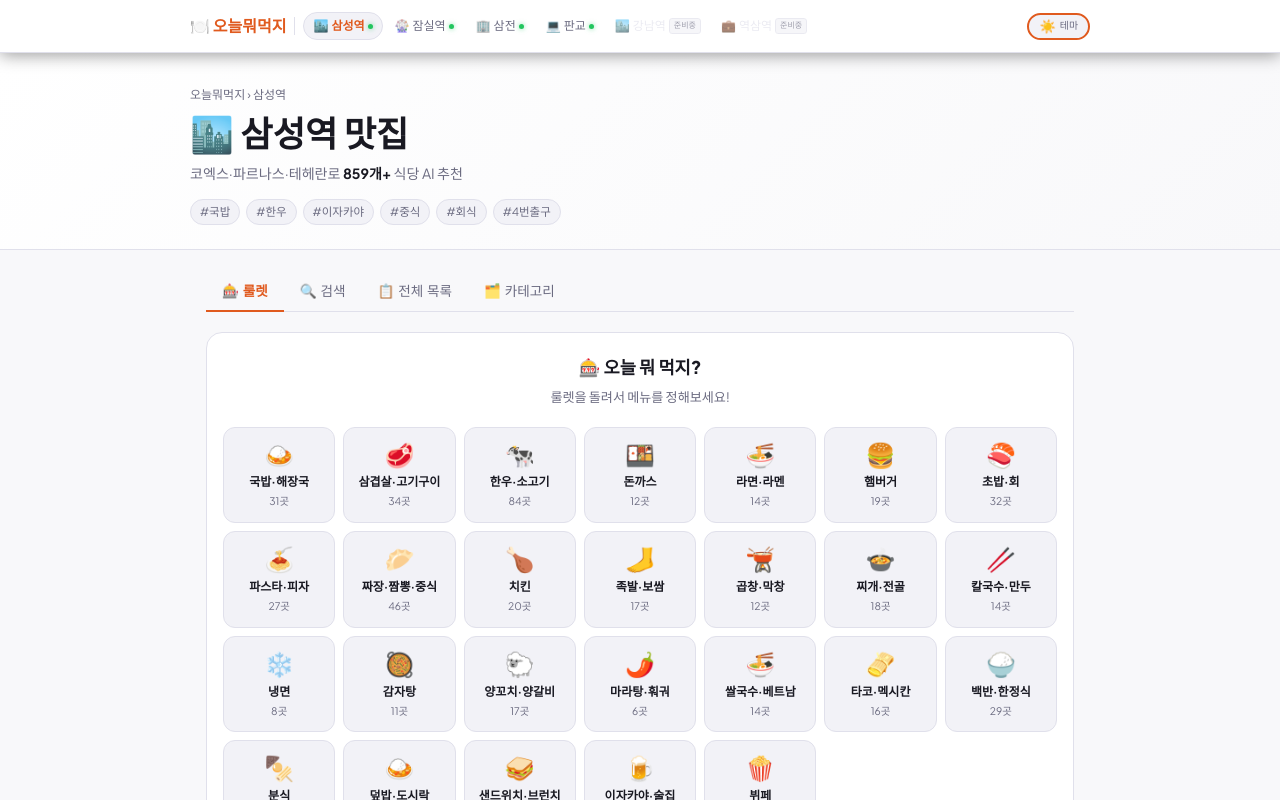
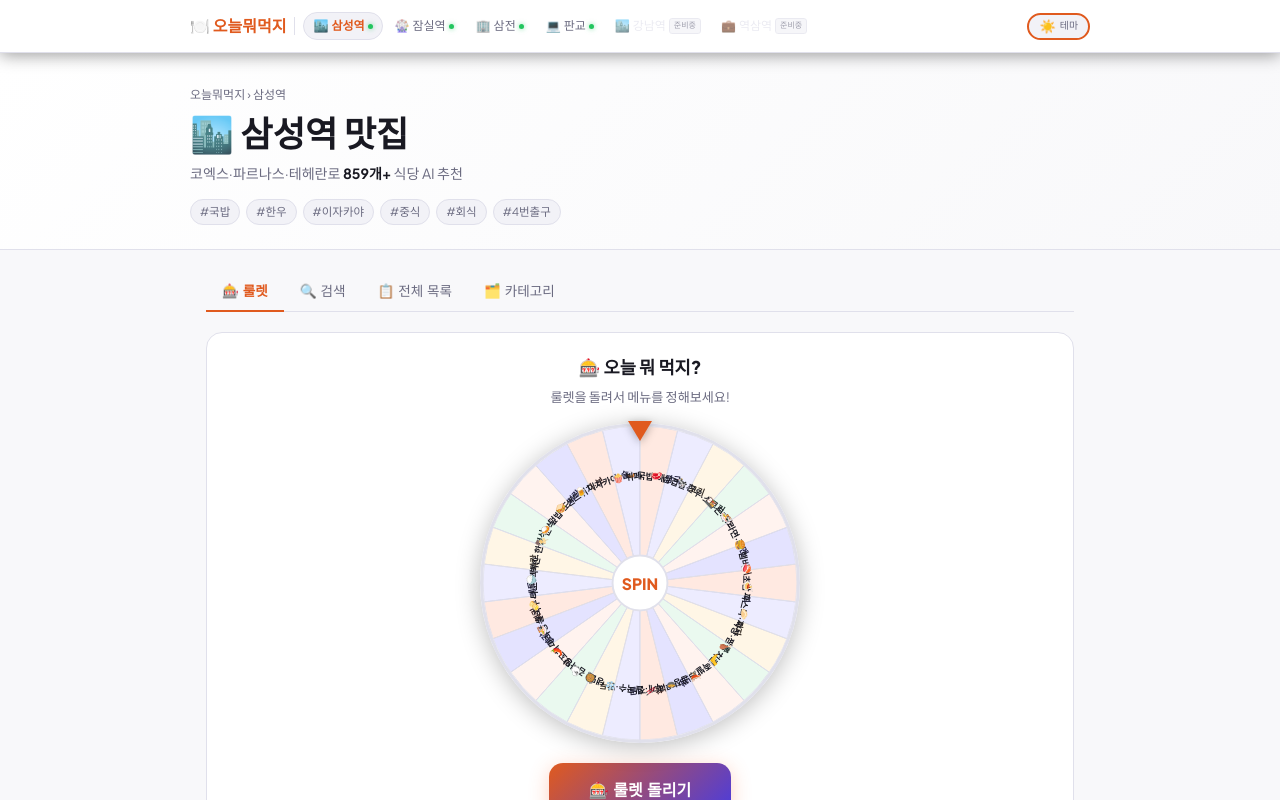
Before and after one commit to AILeeSeungHwan/dinnerRecommend, a Next.js app: page /dinner/samseong in a window 1280 px wide. Shown: the top 800 px of the page. Built offline with nearby package versions, Linux system fonts and the light colour scheme.

Commit message:
auto: claude 작업 완료 2026-03-23 19:44

```diff
--- a/pages/dinner/samseong/index.js
+++ b/pages/dinner/samseong/index.js
@@ -75,51 +75,52 @@ const ROULETTE_MENUS = [
   { emoji:'🍿', label:'뷔페',          pattern:/뷔페/ },
 ]
 
-// ── 메뉴 룰렛 탭 컴포넌트 ────────────────────────────────────
+// ── 메뉴 룰렛 탭 컴포넌트 (원형 휠) ─────────────────────────
 function MenuRouletteTab() {
   const [spinning, setSpinning] = useState(false)
-  const [result, setResult] = useState(null)        // 당첨 메뉴 객체
+  const [result, setResult] = useState(null)
   const [matchedRestaurants, setMatchedRestaurants] = useState([])
-  const [highlightIdx, setHighlightIdx] = useState(-1)
-  const spinTimer = useRef(null)
-
-  // 필터링: 해당 패턴에 맞는 식당 목록
+  const [rotation, setRotation] = useState(0)
+  const wheelRef = useRef(null)
+  const rafRef = useRef(null)
+
   function getMatching(menu) {
     return restaurants.filter(r => menu.pattern.test(r.type))
   }
 
-  // 룰렛 돌리기
   function spin() {
     setResult(null)
     setMatchedRestaurants([])
     setSpinning(true)
 
-    const picked = Math.floor(Math.random() * ROULETTE_MENUS.length)
-    const totalSteps = (4 + Math.floor(Math.random() * 3)) * ROULETTE_MENUS.length + picked
-    let step = 0
-
-    function tick() {
-      step++
-      setHighlightIdx(step % ROULETTE_MENUS.length)
-      if (step >= totalSteps) {
-        setSpinning(false)
-        const menu = ROULETTE_MENUS[picked]
-        setResult(menu)
-        setHighlightIdx(picked)
-        // 랜덤 3~4개 매장 선택
-        const pool = getMatching(menu)
-        const shuffled = [...pool].sort(() => Math.random() - 0.5)
-        setMatchedRestaurants(shuffled.slice(0, Math.min(4, shuffled.length)))
-        return
-      }
-      const progress = step / totalSteps
-      const delay = progress < 0.5 ? 60 : 60 + Math.pow((progress - 0.5) / 0.5, 2) * 1200
-      spinTimer.current = setTimeout(tick, delay)
+    const count = ROULETTE_MENUS.length
+    const picked = Math.floor(Math.random() * count)
+    // 각 슬라이스 각도
+    const sliceAngle = 360 / count
+    // 당첨 슬라이스 중앙 (12시 방향 = 0도 기준, 시계방향 회전)
+    const targetAngle = 360 - (picked * sliceAngle + sliceAngle / 2)
+    // 5~6바퀴 + 정확한 착지
+    const fullSpins = (5 + Math.random()) * 360
+    const finalRotation = rotation + fullSpins + targetAngle - (rotation % 360)
+
+    // CSS transition으로 8초 내 완료 (ease-out)
+    if (wheelRef.current) {
+      wheelRef.current.style.transition = 'transform 5s cubic-bezier(0.17, 0.67, 0.12, 0.99)'
+      wheelRef.current.style.transform = `rotate(${finalRotation}deg)`
     }
-    spinTimer.current = setTimeout(tick, 60)
+    setRotation(finalRotation)
+
+    // 5초 후 결과 표시 (transition과 동기화)
+    setTimeout(() => {
+      setSpinning(false)
+      const menu = ROULETTE_MENUS[picked]
+      setResult(menu)
+      const pool = getMatching(menu)
+      const shuffled = [...pool].sort(() => Math.random() - 0.5)
+      setMatchedRestaurants(shuffled.slice(0, Math.min(4, shuffled.length)))
+    }, 5200)
   }
 
-  // 다시 돌리기 (같은 메뉴에서 다른 매장)
   function reshuffleRestaurants() {
     if (!result) return
     const pool = getMatching(result)
@@ -127,43 +128,86 @@ function MenuRouletteTab() {
     setMatchedRestaurants(shuffled.slice(0, Math.min(4, shuffled.length)))
   }
 
-  useEffect(() => { return () => { if (spinTimer.current) clearTimeout(spinTimer.current) } }, [])
+  useEffect(() => { return () => { if (rafRef.current) cancelAnimationFrame(rafRef.current) } }, [])
+
+  const count = ROULETTE_MENUS.length
+  const sliceAngle = 360 / count
+  const WHEEL_SIZE = 320
+  const R = WHEEL_SIZE / 2
+
+  // SVG 원형 룰렛 생성
+  function renderWheel() {
+    const slices = ROULETTE_MENUS.map((menu, i) => {
+      const startAngle = i * sliceAngle - 90  // 12시 방향부터 시작
+      const endAngle = startAngle + sliceAngle
+      const startRad = (startAngle * Math.PI) / 180
+      const endRad = (endAngle * Math.PI) / 180
+      const x1 = R + R * Math.cos(startRad)
+      const y1 = R + R * Math.sin(startRad)
+      const x2 = R + R * Math.cos(endRad)
+      const y2 = R + R * Math.sin(endRad)
+      const largeArc = sliceAngle > 180 ? 1 : 0
+      const path = `M${R},${R} L${x1},${y1} A${R},${R} 0 ${largeArc} 1 ${x2},${y2} Z`
+
+      // 텍스트 위치 (슬라이스 중앙, 반지름 65% 지점)
+      const midAngle = ((startAngle + endAngle) / 2 * Math.PI) / 180
+      const textR = R * 0.68
+      const tx = R + textR * Math.cos(midAngle)
+      const ty = R + textR * Math.sin(midAngle)
+      const textAngle = (startAngle + endAngle) / 2 + 90
+
+      // 색상: 교차 배색
+      const colors = [
+        'rgba(255,107,53,.15)', 'rgba(108,99,255,.12)',
+        'rgba(255,180,50,.12)', 'rgba(80,200,120,.12)',
+        'rgba(255,107,53,.08)', 'rgba(108,99,255,.18)',
+      ]
+      const fill = colors[i % colors.length]
+
+      return (
+        <g key={menu.label}>
+          <path d={path} fill={fill} stroke="var(--border)" strokeWidth="1" />
+          <text x={tx} y={ty} textAnchor="middle" dominantBaseline="central"
+            transform={`rotate(${textAngle}, ${tx}, ${ty})`}
+            style={{ fontSize: '9px', fontWeight: 700, fill: 'var(--text)', pointerEvents: 'none' }}>
+            {menu.emoji} {menu.label.length > 6 ? menu.label.slice(0, 6) : menu.label}
+          </text>
+        </g>
+      )
+    })
+    return slices
+  }
 
   return (
     <div style={{ padding:'20px 16px' }}>
-      {/* 룰렛 그리드 */}
-      <div style={{ textAlign:'center', marginBottom:20 }}>
+      <div style={{ textAlign:'center', marginBottom:16 }}>
         <div style={{ fontSize:'1.1rem', fontWeight:800, marginBottom:4 }}>🎰 오늘 뭐 먹지?</div>
         <p style={{ color:'var(--muted)', fontSize:'.82rem', margin:0 }}>룰렛을 돌려서 메뉴를 정해보세요!</p>
       </div>
 
-      <div style={{
-        display:'grid',
-        gridTemplateColumns:'repeat(auto-fill, minmax(110px, 1fr))',
-        gap:8,
-        marginBottom:20,
-      }}>
-        {ROULETTE_MENUS.map((menu, i) => {
-          const isHighlight = highlightIdx === i
-          const isResult = result && result.label === menu.label && !spinning
-          const count = getMatching(menu).length
-          return (
-            <div key={menu.label} style={{
-              padding:'12px 8px',
-              borderRadius:12,
-              textAlign:'center',
-              border: isResult ? '2px solid var(--primary)' : isHighlight && spinning ? '2px solid var(--accent)' : '1px solid var(--border)',
-              background: isResult ? 'rgba(255,107,53,.12)' : isHighlight && spinning ? 'rgba(108,99,255,.1)' : 'var(--surface2)',
-              transition: spinning ? 'all .05s' : 'all .2s',
-              transform: (isHighlight && spinning) || isResult ? 'scale(1.05)' : 'scale(1)',
-              opacity: result && !isResult && !spinning ? 0.35 : 1,
-            }}>
-              <div style={{ fontSize:'1.5rem', lineHeight:1.2 }}>{menu.emoji}</div>
-              <div style={{ fontSize:'.75rem', fontWeight:700, marginTop:4, color: isResult ? 'var(--primary)' : 'var(--text)' }}>{menu.label}</div>
-              <div style={{ fontSize:'.65rem', color:'var(--muted)', marginTop:2 }}>{count}곳</div>
-            </div>
-          )
-        })}
+      {/* 원형 룰렛 */}
+      <div style={{ display:'flex', flexDirection:'column', alignItems:'center', marginBottom:20, position:'relative' }}>
+        {/* 화살표 (12시 방향 고정) */}
+        <div style={{
+          position:'absolute', top:-2, left:'50%', transform:'translateX(-50%)',
+          width:0, height:0,
+          borderLeft:'12px solid transparent', borderRight:'12px solid transparent',
+          borderTop:'20px solid var(--primary)',
+          zIndex:2, filter:'drop-shadow(0 2px 4px rgba(0,0,0,.3))',
+        }} />
+        <div ref={wheelRef} style={{
+          width:WHEEL_SIZE, height:WHEEL_SIZE,
+          transition: spinning ? undefined : 'none',
+        }}>
+          <svg viewBox={`0 0 ${WHEEL_SIZE} ${WHEEL_SIZE}`} width={WHEEL_SIZE} height={WHEEL_SIZE}
+            style={{ borderRadius:'50%', boxShadow:'0 4px 24px rgba(0,0,0,.25)', border:'3px solid var(--border)' }}>
+            {renderWheel()}
+            {/* 중앙 원 */}
+            <circle cx={R} cy={R} r={28} fill="var(--surface)" stroke="var(--border)" strokeWidth="2" />
+            <text x={R} y={R} textAnchor="middle" dominantBaseline="central"
+              style={{ fontSize:'16px', fontWeight:900, fill:'var(--primary)' }}>SPIN</text>
+          </svg>
+        </div>
       </div>
 
       {/* 돌리기 버튼 */}
```
